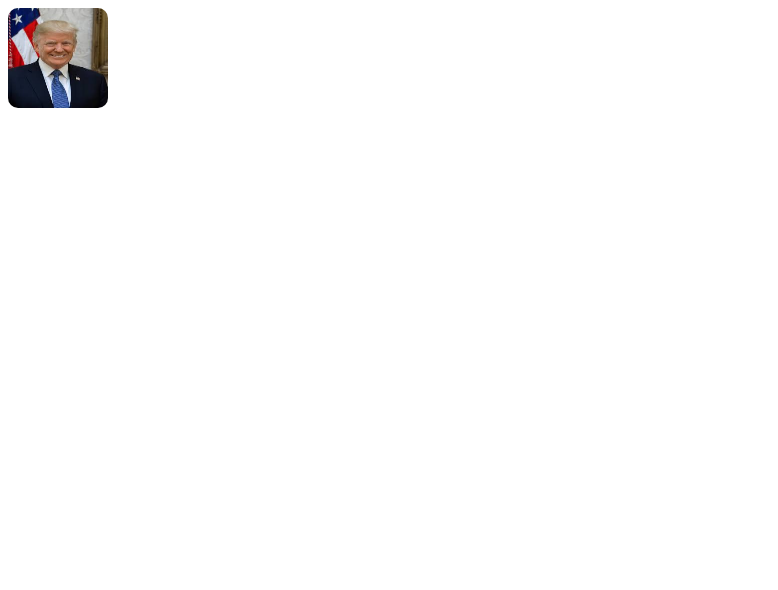
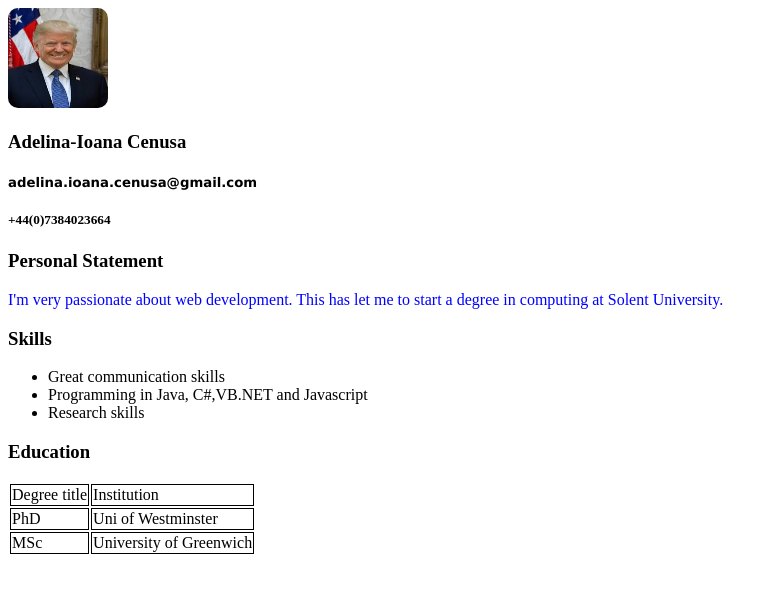
Before and after one commit to AdelinaCenusa/SolentUniversity, a plain HTML site: page index.html in a window 1280 px wide. Shown: the whole page, without its empty margins (0-778 px from the left). Drawn offline with Linux system fonts and the light colour scheme.

Commit message:
Updated body of CV

```diff
--- a/index.html
+++ b/index.html
@@ -9,7 +9,38 @@
 
 
     <img id="pic1" src="images/trump.jpg">
+    <h3 id="name"> Adelina-Ioana Cenusa </h3>
+    <h5 id="email"> adelina.ioana.cenusa@gmail.com </h5>
+    <h5> +44(0)7384023664 </h5>
+    </center>
 
+     <h3> Personal Statement </h3>
+     <p id="p1"> I'm very passionate about web development. This has let me
+        to start a degree in computing at Solent University.</p>
+     <h3> Skills </h3>
+     <ul>
+            <li>  Great communication skills </li>
+            <li> Programming in Java, C#,VB.NET and Javascript </li>
+            <li>Research skills </li>
+
+      </ul>
+
+      <h3>  Education </h3>
+      <table>
+             <tr>
+                    <td> Degree title </td>  <td> Institution </td>
+             </tr>
+
+              <tr>
+                   <td>PhD</td>    <td>Uni of Westminster </td>
+             </tr>
+
+             <tr>
+                  <td>MSc</td>     <td>University of Greenwich </td>
+             </tr>
+
+
+      </table>
         </body>
 
 
--- a/style.css
+++ b/style.css
@@ -3,8 +3,30 @@
        width:100px;
        height:100px;
        border-radius:10px;
-
-
-
+}
+#name{
+       font-family:Times New Roman;
 
 }
+
+#email{
+font-family :Verdana;
+}
+
+#p1{
+
+    font-family:Segoe=ui;
+    color:blue;
+}
+
+#t1{
+ border: 1px solid;
+}
+
+#t1,td{
+       border: 1px solid;
+       border-collapse:collapse;
+}
+body{
+background-color=yellow;
+}
```
